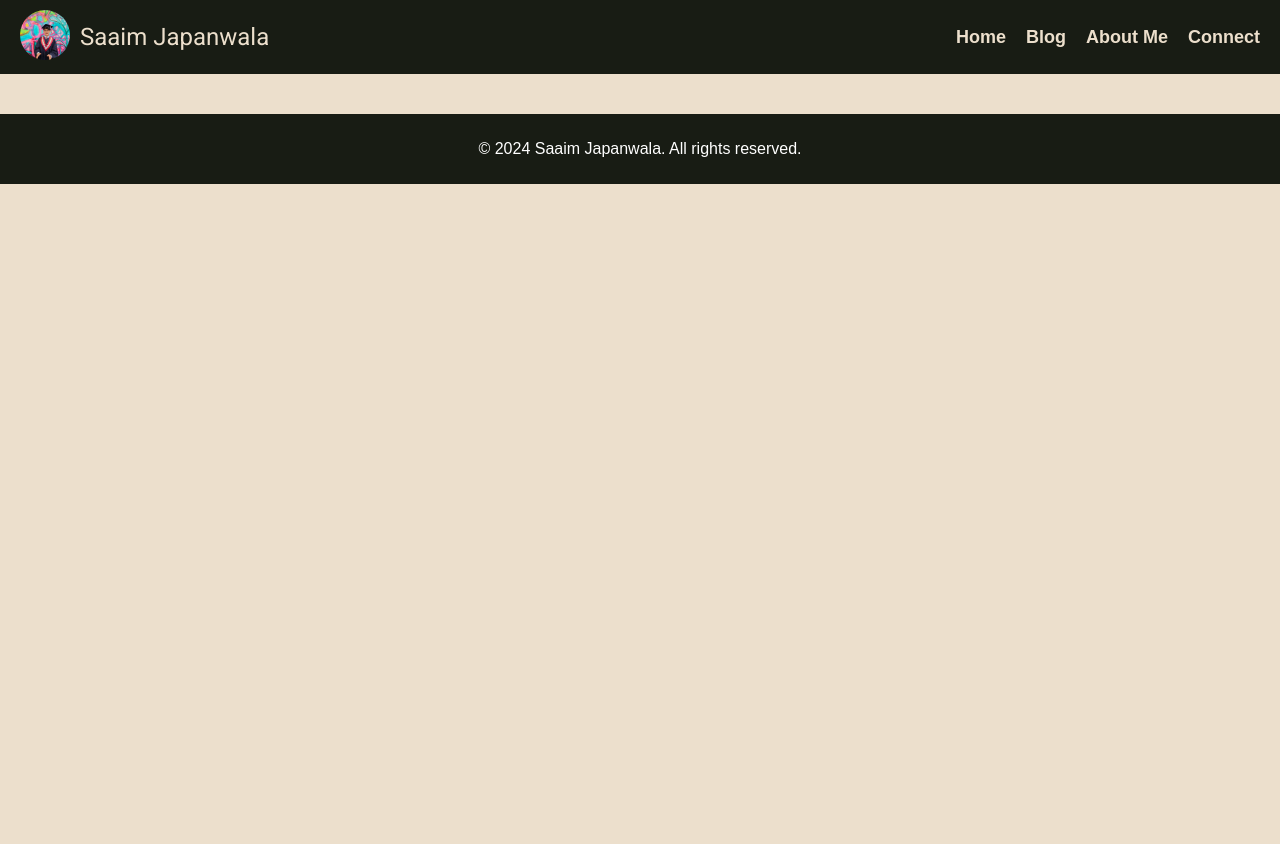
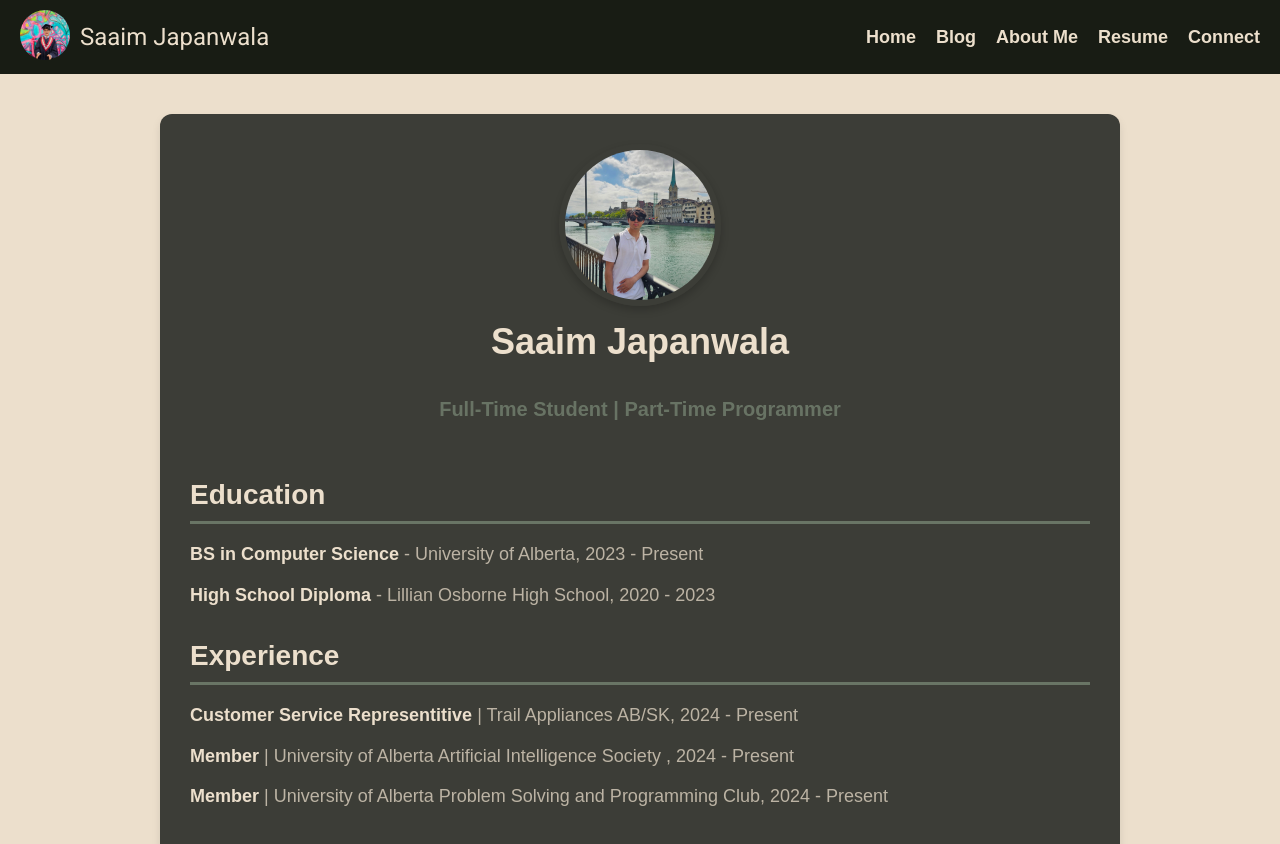
Before and after one commit to sjapanwala/sjapanwala.github.io, a plain HTML site: page experience.html in a window 1280 px wide. Shown: the top 844 px of the page. Before the commit the page ends 800 px from the top, so only its background shows below. Drawn offline with Linux system fonts and the light colour scheme.

Commit message:
created resume

```diff
--- a/experience.html
+++ b/experience.html
@@ -3,7 +3,7 @@
 <head>
   <meta charset="UTF-8">
   <meta name="viewport" content="width=device-width, initial-scale=1.0">
-  <title>Blog - Saaim Japanwala</title>
+  <title>About Me - Saaim Japanwala</title>
   <link rel="stylesheet" href="objects/styles.css">
   <link rel="icon" href="objects/favicon-16x16.png" type="image/x-icon">
   <link rel="stylesheet" href="https://fonts.googleapis.com/css2?family=Roboto:wght@400;700&display=swap">
@@ -22,14 +22,42 @@
         <li><a href="index.html" id="nav-home">Home</a></li>
         <li><a href="blog.html" id="nav-blog">Blog</a></li>
         <li><a href="about.html" id="nav-about">About Me</a></li>
-        <!--<li><a href="experience.html" id="nav-experience">Experience</a></li>-->
+        <li><a href="experience.html" id="nav-experience">Resume</a></li>
         <li><a href="contact.html" id="nav-contact">Connect</a></li>
       </ul>
     </nav>
   </header>
-  </header>
 
   <main>
+    <section class="about-container">
+      <div class="profile">
+        <img src="objects/pfp.jpg" alt="Profile Picture" class="profile-img">
+        <h1>Saaim Japanwala</h1>
+        <p>
+          <a href="https://www.ualberta.ca/en/computing-science/index.html" target="_blank"><strong>Full-Time Student</strong></a>
+          <a href="https://github.com/sjapanwala" target="_blank"><strong>| Part-Time Programmer</strong></a>
+        </p>
+      </div>
+
+      <div class="about-details">
+        <section class="education">
+          <h2>Education</h2>
+          <ul>
+            <li><strong>BS in Computer Science</strong> - University of Alberta, 2023 - Present</li>
+            <li><strong>High School Diploma</strong> - Lillian Osborne High School, 2020 - 2023</li>
+          </ul>
+        </section>
+
+        <section class="experience">
+          <h2>Experience</h2>
+          <ul>
+            <li><strong>Customer Service Representitive </strong> | Trail Appliances AB/SK, 2024 - Present</li>
+            <li><strong>Member </strong> | University of Alberta Artificial Intelligence Society , 2024 - Present</li>
+            <li><strong>Member </strong> | University of Alberta Problem Solving and Programming Club, 2024 - Present</li>
+          </ul>
+        </section>
+      </div>
+    </section>
   </main>
 
   <footer>
--- a/objects/styles.css
+++ b/objects/styles.css
@@ -235,6 +235,93 @@ main {
   color: #697565;
 }
 
+/* Resume Section */
+.about-container {
+  display: flex;
+  flex-direction: column;
+  align-items: center;
+  margin: 20px auto;
+  max-width: 900px;
+  background-color: #3C3D37; /* Background for the about section */
+  border-radius: 12px;
+  padding: 30px;
+  box-shadow: 0 4px 8px rgba(0, 0, 0, 0.1);
+}
+
+.profile {
+  display: flex;
+  flex-direction: column;
+  align-items: center;
+  margin-bottom: 30px;
+}
+
+.profile-img {
+  height: 150px;
+  width: 150px;
+  border-radius: 50%; /* Circular profile picture */
+  object-fit: cover;
+  border: 6px solid #3C3D37;
+  box-shadow: 0 4px 8px rgba(0, 0, 0, 0.2); /* Shadow for the profile image */
+}
+
+.profile h1 {
+  font-size: 36px;
+  color: #ECDFCC;
+  margin-top: 15px;
+  font-weight: 700; /* Emphasize the name */
+}
+
+.profile p {
+  font-size: 20px;
+  color: #697565;
+  text-align: center;
+  margin: 5px 0;
+}
+
+.about-details {
+  width: 100%;
+}
+
+.education, .experience {
+  margin-bottom: 30px;
+}
+
+.education h2, .experience h2 {
+  font-size: 28px;
+  color: #ECDFCC;
+  border-bottom: 3px solid #697565;
+  padding-bottom: 10px;
+  margin-bottom: 15px;
+  font-weight: 700;
+}
+
+.education ul, .experience ul {
+  list-style-type: none;
+  padding: 0;
+}
+
+.education li, .experience li {
+  font-size: 18px;
+  color: #ecdfccba;
+  margin-bottom: 12px;
+  line-height: 1.6; /* Improve readability */
+}
+
+.education li strong, .experience li strong {
+  font-weight: 700;
+  color: #ECDFCC; /* Darker for emphasis */
+}
+
+a {
+  color: #697565f9;
+  text-decoration: none;
+  font-weight: 500;
+}
+
+a:hover {
+  color: #63655a89;
+  text-decoration: underline;
+}
 /* Footer styling */
 footer {
   background-color: #181C14;
```
Also changed, not shown: about.html (+1 -1 lines), blog.html (+2 -2 lines), contact.html (+1 -1 lines), index.html (+4 -4 lines), objects/pfp.jpg (added).
